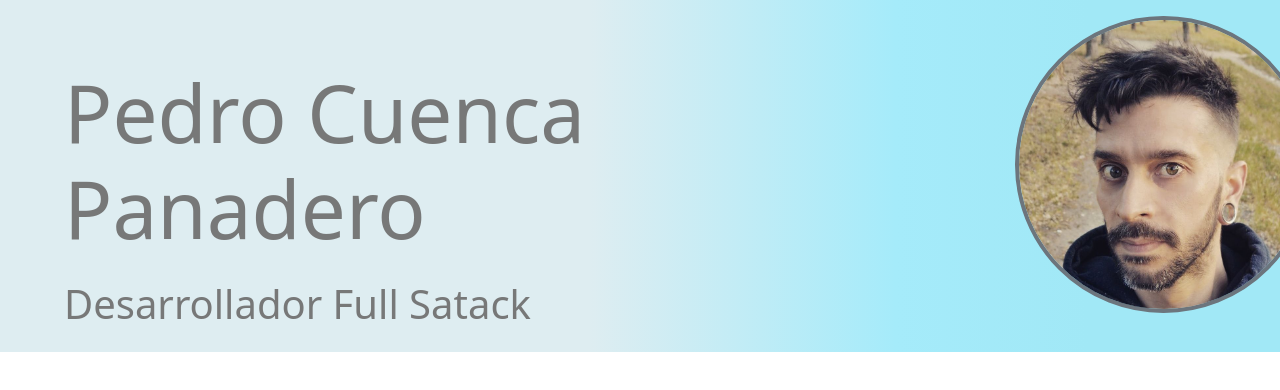
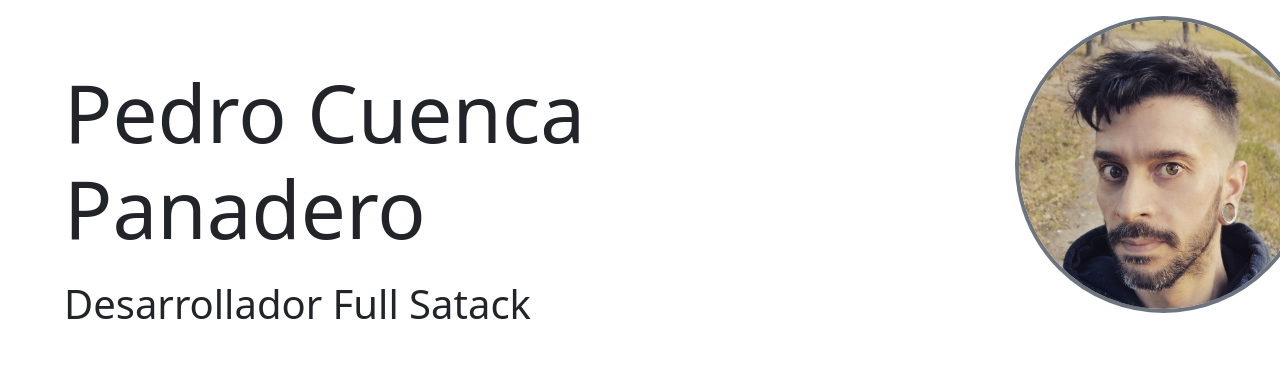
Before and after one commit to MarAlmagro/PortFolio, a React (Create React App) app: page / in a window 1280 px wide. Shown: the top 390 px of the page. Built offline with nearby package versions, Linux system fonts and the light colour scheme.

Commit message:
integrando scss. Importado pero aun no funciona

```diff
--- a/src/componentes/Cabecera.tsx
+++ b/src/componentes/Cabecera.tsx
@@ -1,12 +1,14 @@
 import React from 'react';
+import fotoPedro from "../multimedia/fotoCaraPedroCuenca.jpg"
 import '../css/Cabecera.css';
 import 'bootstrap/dist/css/bootstrap.min.css';
-import fotoPedro from "../multimedia/fotoCaraPedroCuenca.jpg"
+import '../../node_modules/bootstrap/dist/js/bootstrap';
+
 
 
 function Cabecera() {
   return (
-    <div id="cajaApp">
+    <div id="cajaApp bg-danger bg-gradient">
       <div className="nombreFoto  d-inline-flex justify-content-between p-3  ">
         <div className="nombreCargo me-5">
         <h1 id="tituloPortFolio" className="display-1 text-left pt-5 pe-1 pb-3 ps-5 me-5">Pedro Cuenca Panadero </h1>
@@ -17,6 +19,27 @@ function Cabecera() {
         <img src={fotoPedro} className="miFoto rounded-circle border border-4 border-secondary  img-fluid ms-5" alt="foto cara Pedro Cuenca Panadero"
          width={300} height={300}  />
          </div>
+
+         <div className="modal" >
+  <div className="modal-dialog">
+    <div className="modal-content">
+      <div className="modal-header">
+        <h5 className="modal-title">Modal title</h5>
+        <button type="button" className="btn-close" data-bs-dismiss="modal" aria-label="Close"></button>
+      </div>
+      <div className="modal-body">
+        <p>Modal body text goes here.</p>
+      </div>
+      <div className="modal-footer">
+        <button type="button" className="btn btn-secondary" data-bs-dismiss="modal">Close</button>
+        <button type="button" className="btn btn-primary">Save changes</button>
+      </div>
+    </div>
+  </div>
+</div>
+
+
+
         </div>
         </div>
     </div>
--- a/src/css/Cabecera.css
+++ b/src/css/Cabecera.css
@@ -1,3 +1,4 @@
+/*
 #tituloPortFolio {
   color: rgb(119, 120, 120);
 }
@@ -8,4 +9,8 @@ h2 {
 
 #cajaApp {
   background: linear-gradient(90deg, rgb(222, 237, 241) 46%, rgb(165, 235, 250) 70%, rgb(161, 232, 246) 85%);
-}/*# sourceMappingURL=Cabecera.css.map */
+}/*# sourceMappingURL=Cabecera.css.map
+*/
+div{
+  background-image: var(--bs-gradient)
+}
--- a/src/css/Cabecera.scss
+++ b/src/css/Cabecera.scss
@@ -1,13 +1 @@
-@import "";
-
-#tituloPortFolio {
-    color: rgb(119, 120, 120);
-}
-
-h2 {
-    color: rgb(119, 120, 120);
-}
-
-#cajaApp {
-    background: linear-gradient(90deg, rgba(222, 237, 241, 1) 46%, rgba(165, 235, 250, 1) 70%, rgb(161, 232, 246) 85%);
-}
+@import "../../node_modules/bootstrap/scss/bootstrap.scss";
```
Also changed, not shown: 1 other file (tests, documents, lock files or other folders).
